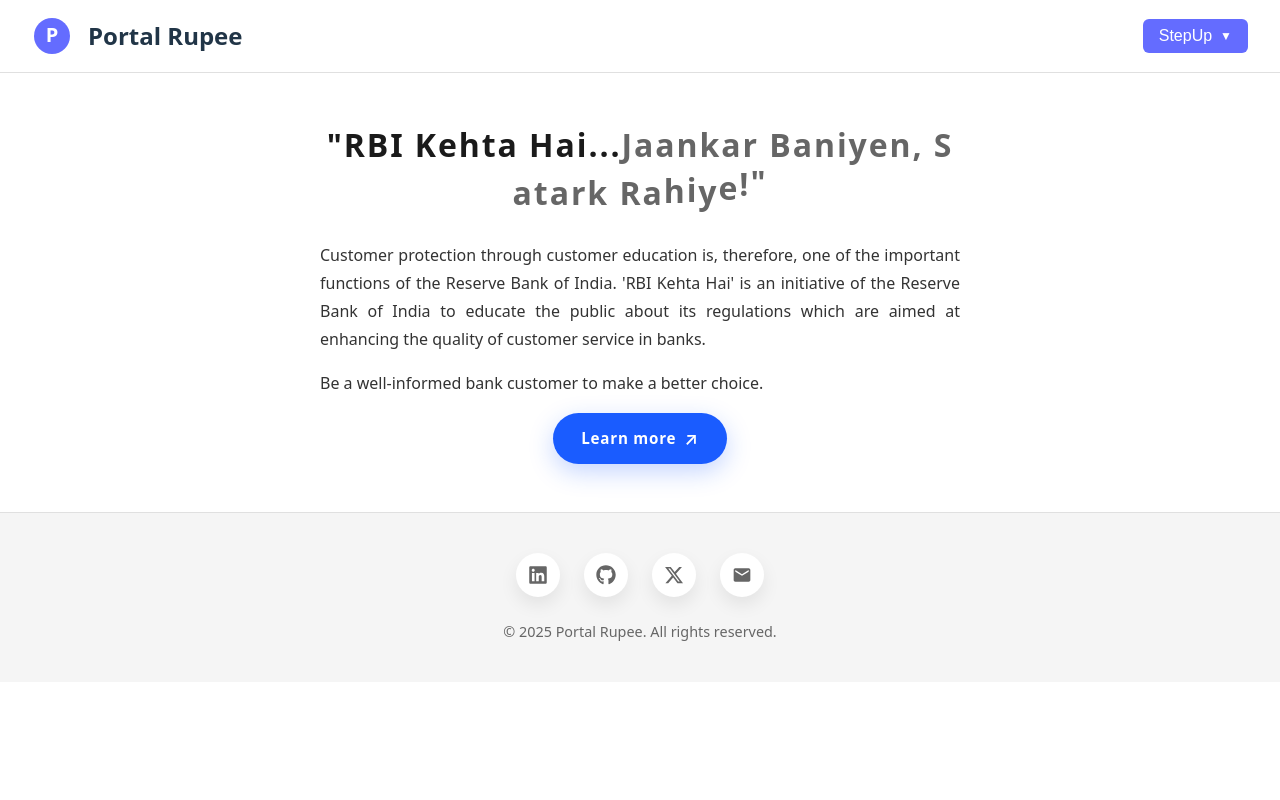
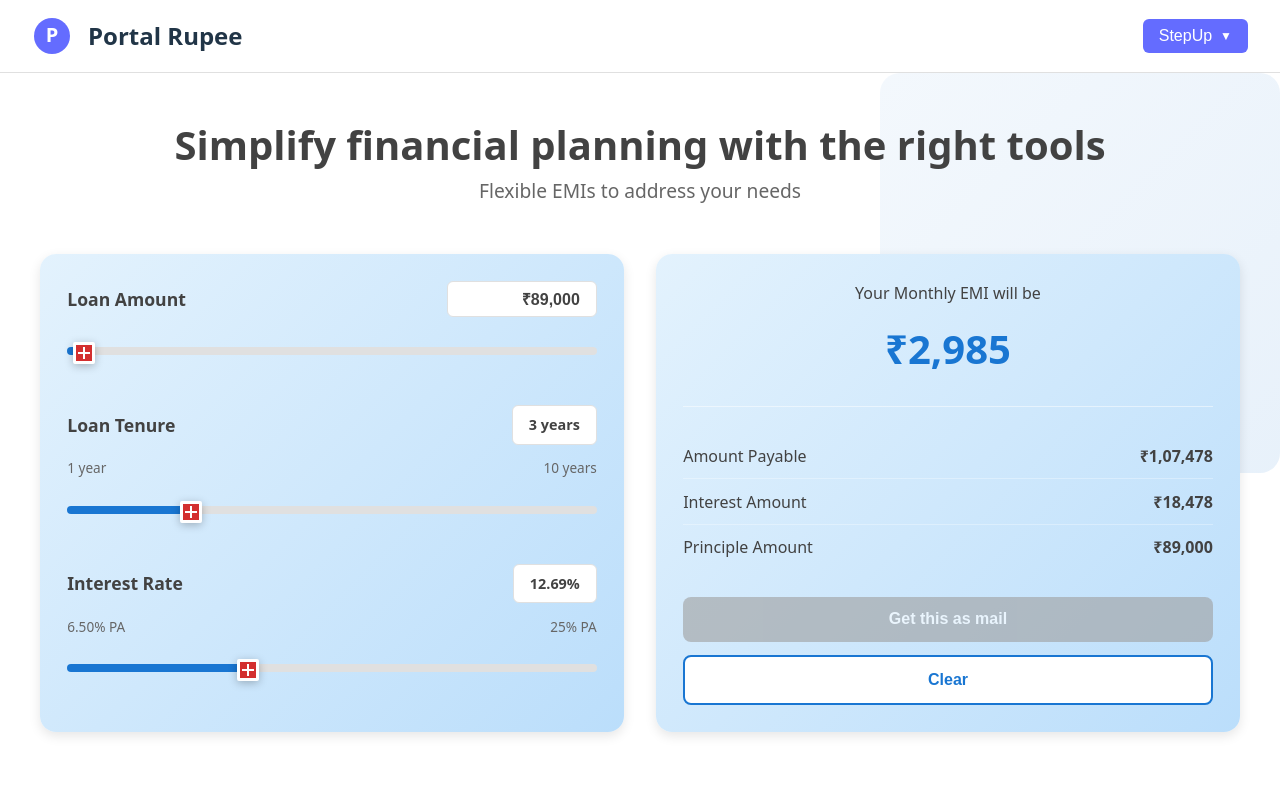
Before and after one commit to rishi-tiwari023/portalrupee, a React app in the folder frontend/: page / in a window 1280 px wide. Shown: the top 800 px of the page. Built offline with nearby package versions, Linux system fonts and the light colour scheme; the HTML template or start-up script is replaced by a standard one.

Commit message:
Integrate EMI Calculator component into App

```diff
--- a/frontend/src/App.jsx
+++ b/frontend/src/App.jsx
@@ -1,5 +1,6 @@
 import Navbar from './components/Navbar';
 import RBIGuideline from './components/RBIGuideline';
+import EMICalculator from './components/EMICalculator';
 import Footer from './components/Footer';
 import './App.css';
 
@@ -7,6 +8,7 @@ function App() {
   return (
     <div className="App">
       <Navbar />
+      <EMICalculator />
       <RBIGuideline />
       <Footer />
     </div>
```
